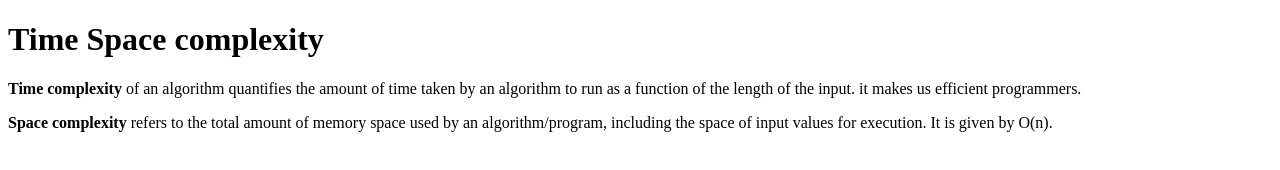
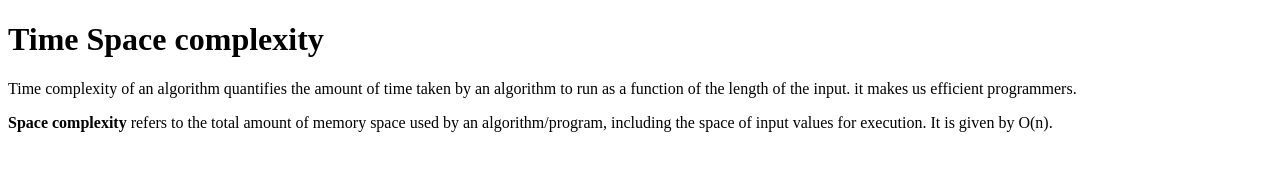
Before and after one commit to acciojob/time-and-space-complexity-Neelesh0124, a website: page main.html in a window 1280 px wide. Drawn offline with Linux system fonts and the light colour scheme.

Commit message:
created a submission

```diff
--- a/main.html
+++ b/main.html
@@ -9,7 +9,7 @@
 <body>
 	<!-- the entire body must be written by student -->
 	<h1>Time Space complexity</h1>
-	<p><b>Time complexity</b> of an algorithm quantifies the amount of time taken by an algorithm to run as a function of the length of the input. it makes us efficient programmers.</p>
+	<p>Time complexity of an algorithm quantifies the amount of time taken by an algorithm to run as a function of the length of the input. it makes us efficient programmers.</p>
 	<p><b>Space complexity</b> refers to the total amount of memory space used by an algorithm/program, including the space of input values for execution. It is given by O(n).</p>
     <script type="text/javascript" src="./script.js">
 </script>
```
